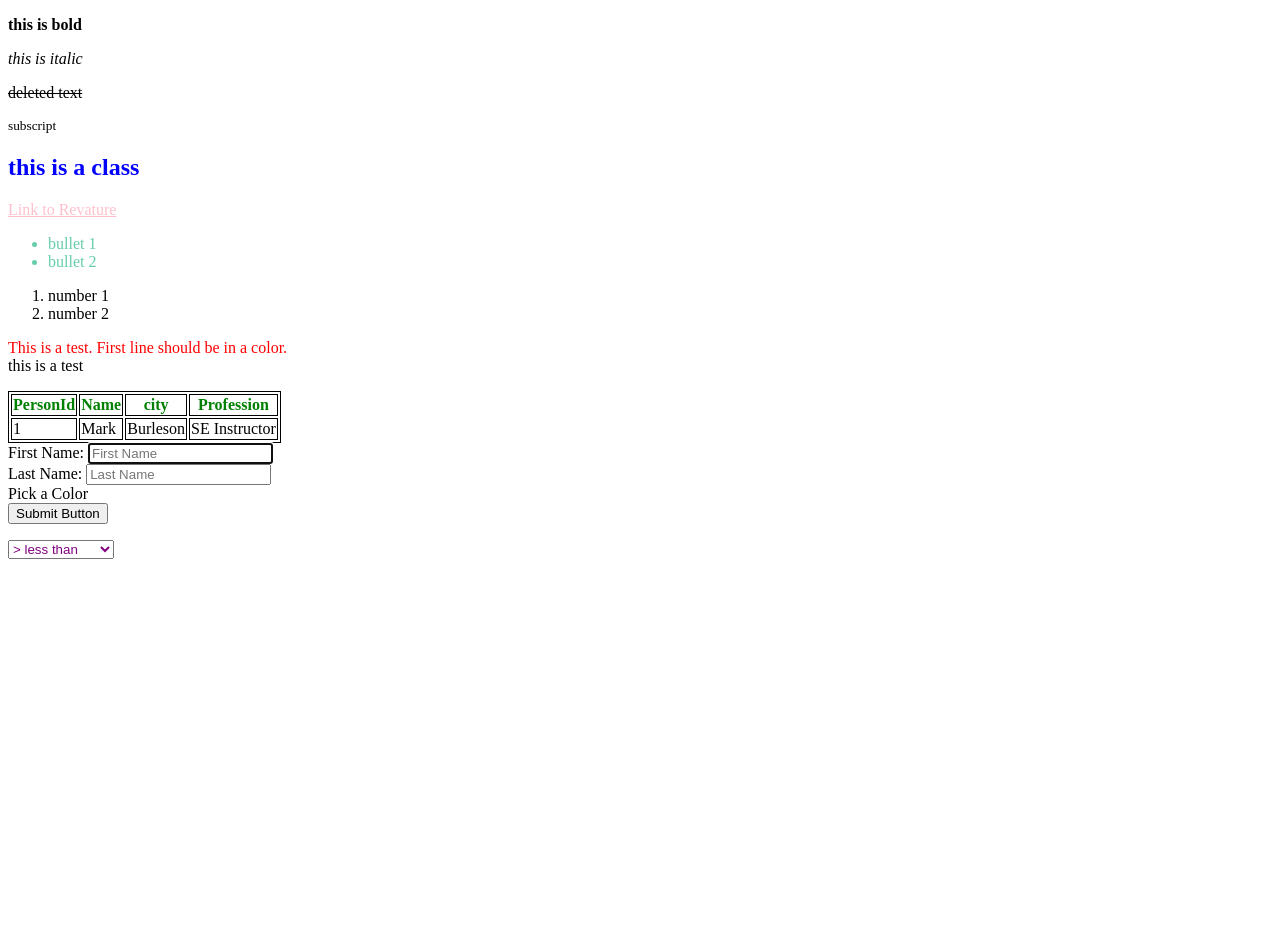
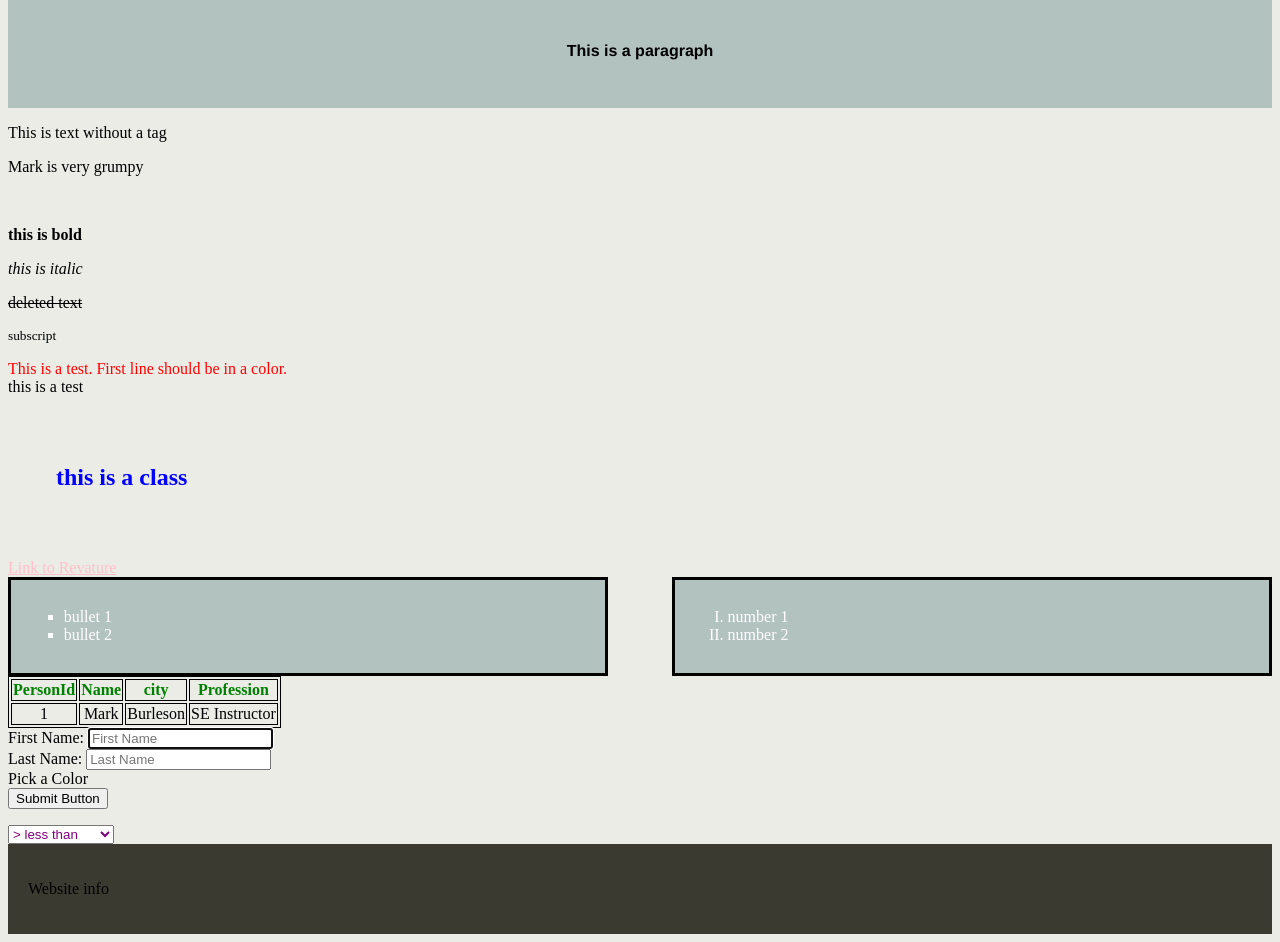
Before and after one commit to 03012021-dotnet-uta/CatherineCheatle_po, a plain HTML site: page HtmlAndCssPractice/index.html in a window 1280 px wide. Shown: the part 216-1158 px from the top of the page. Before the commit the page ends 800 px from the top, so only its background shows below. Drawn offline with Linux system fonts and the light colour scheme; files whose address does not match are found by name.

Commit message:
updated page layout and design

```diff
--- a/HtmlAndCssPractice/CssPractice.css
+++ b/HtmlAndCssPractice/CssPractice.css
@@ -1,6 +1,53 @@
+.welcomebar
+{
+    padding: 50px;
+    border: solid black;
+    box-shadow: black;
+    background-color: #c0ded9;
+}
+
+.bottombar
+{
+    padding: 20px;
+    background-color: #3b3a30;
+
+}
+
+.orderlistdiv
+{
+    float: right;
+    padding : 1%;
+    color: white;
+    background-color: b2c2bf;
+    width: 45%;
+    border: solid black;
+    list-style-type: upper-roman;
+}
+
+.unorderlistdiv
+{
+    float: left;
+    padding : 1%;
+    color: white;
+    background-color: b2c2bf;
+    width: 45%;
+    border: solid black;
+}
+
+
+h1
+{
+
+    text-align: center;
+}
 #p1
 {
-    background-color: pink;
+    background-color: #b2c2bf;
+    padding: 3em;
+    text-align: center;
+    font-weight: bolder;
+    font-family: 'Franklin Gothic Medium', 'Arial Narrow', Arial, sans-serif;
+
 }
 
 #bold
@@ -21,6 +68,7 @@
 .class1
 {
     color: blue;
+    padding: 2em;
 }
 
 a:link
@@ -41,8 +89,14 @@ a:hover
 
 ul
 {
-    color:mediumaquamarine;
+    list-style-type: square;
 }
+
+ol
+{
+    list-style-type: upper-roman;
+}
+
 
 #pseudotest::first-line
 {
@@ -56,8 +110,15 @@ th.thead1
 
 table, th, tr, td{
     border: 1px solid black;
+    text-align: center;
 }
 
 #selectId {
     color: purple;
 }
+
+html
+{
+    margin: 0em;
+    background-color: #eaece5;
+}
--- a/HtmlAndCssPractice/index.html
+++ b/HtmlAndCssPractice/index.html
@@ -9,36 +9,43 @@
     </head>
 
     <body>
-  <p id = "p1">This is a paragraph</p><br><br>
+        <div>
+            <div class = "welcomebar">
+                <h1>Welcome</h1>
+            </div>
+
+            <div>
+                <p id = "p1">This is a paragraph</p>
                 This is text without a tag
-  <p>Mark is
-  <div>very</div> grumpy</p><br>
+                <p>Mark is very grumpy</p><br>
                 <p id ="bold">this is bold</p>
                 <p id ="italic">this is italic</p>
                 <p id ="strikethrough">deleted text</p>
                 <sub>subscript</sub><br>
+                <p id="pseudotest">This is a test. First line should be in a color.<br>this is a test</p>
+            </div>
 
-
-
+            <div>
                 <h2 id="id1" title="title1" class="class1 class2">this is a class</h2>
 
                 <a href="http://revature.com" target="blank">Link to Revature</a>
+            </div>
 
-
+            <div class = "unorderlistdiv">
                 <ul>
                     <li>bullet 1</li>
                     <li>bullet 2</li>
                 </ul>
+            </div>
 
+            <div class="orderlistdiv">
                 <ol>
                     <li>number 1</li>
                     <li>number 2</li>
                 </ol>
+            </div>
 
-  <p id="pseudotest">This is a test. First line should be in a color.<br>
-                    this is a test</p>
-
-
+            <div>
                 <table class="table1">
                     <thead class="tableHead1">
                     <th class="thead1">PersonId</th>
@@ -55,7 +62,9 @@
                         </tr>
                     </tbody>
                 </table>
+            </div>
 
+            <div>
                 <form action="functionName()" method="get">
                     <div class="nameInputDiv">
                     <label for="fname">First Name:</label>
@@ -73,14 +82,22 @@
                     </div>
                     <button type="submit">Submit Button</button>
                 </form>
+            </div>
 
+            <div>
                 <select name="select" id="selectId">
                     <option value="1">&lt; greater than</option>
                     <option value="2" selected>&gt; less than</option>
                     <option value="3">&#xFFE0;</option>
                 </select>
+            </div>
+            <div class="bottombar">
+                <p>Website info</p>
+            </div>
 
+        </div>
         <script src="../JsIntro/index.js"></script>
+
     </body>
 
 </html>
```
Lines whose indentation alone changed are shown as unchanged.
